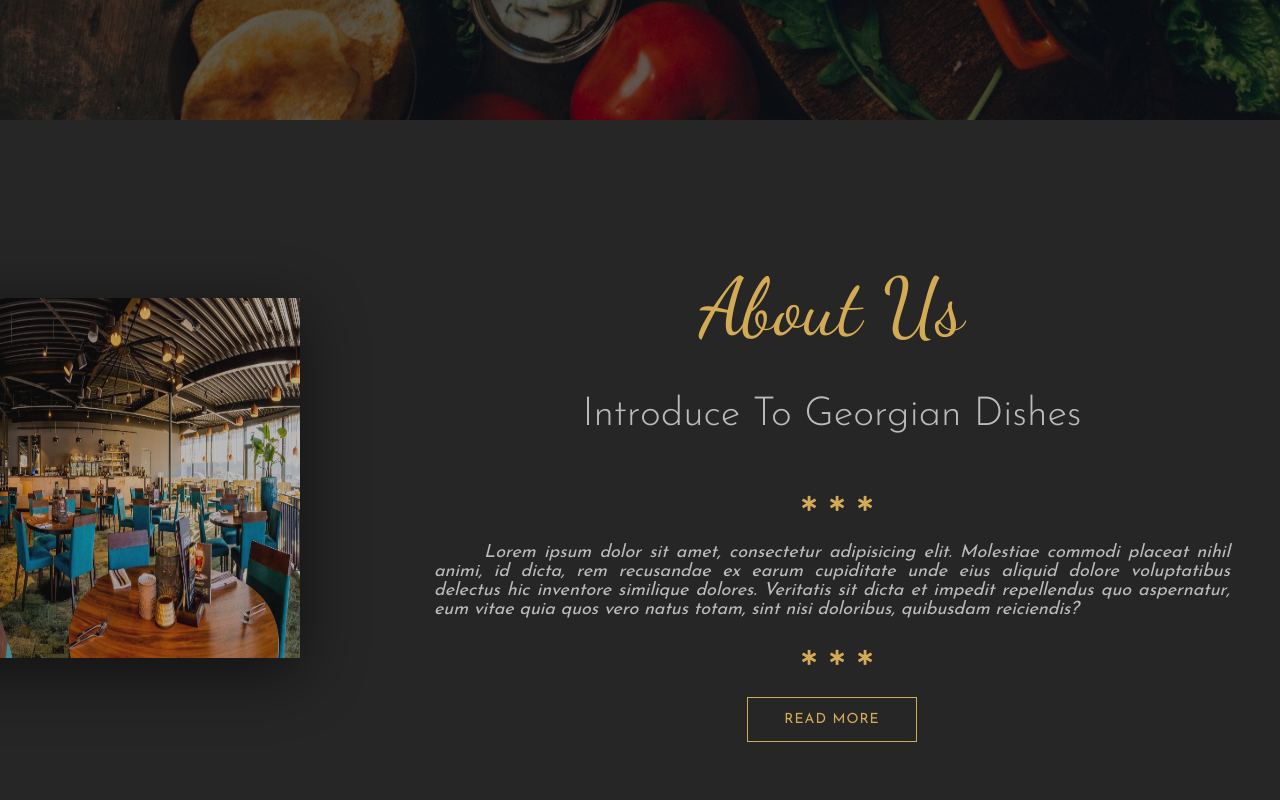
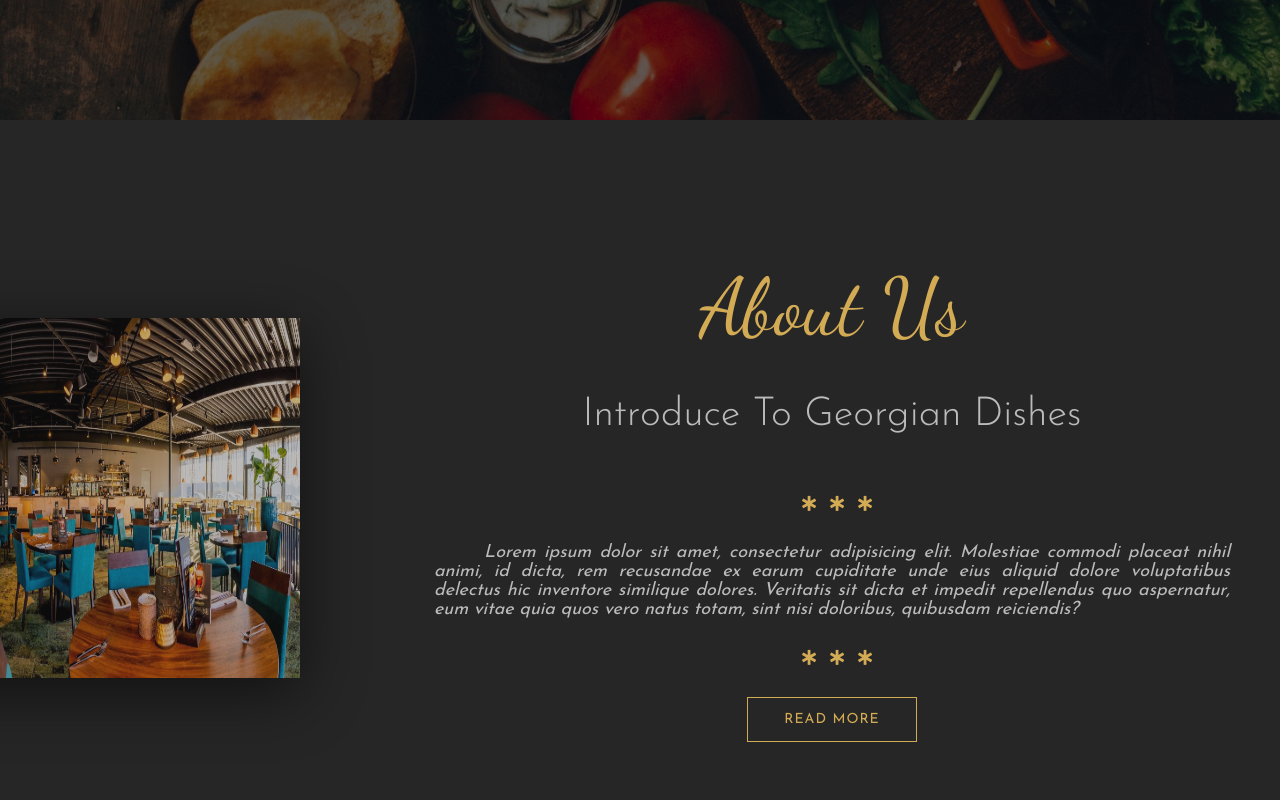
Before and after one commit to hanhngooo/Restaurant-Georgia, a website: page Project 1 - Starter Files/index.html in a window 1280 px wide. Shown: the part 680-1480 px from the top of the page. Drawn offline with nearby package versions, Linux system fonts and the light colour scheme.

Commit message:
fix margin of about us

```diff
--- a/Project 1 - Starter Files/scss/_layout.scss
+++ b/Project 1 - Starter Files/scss/_layout.scss
@@ -154,6 +154,8 @@
   height: 90vh;
   display: flex;
   align-items: center;
+  margin-top: 20px;
+  margin-bottom: 20px;
 
   @media (max-width: 900px) {
     height: 70vh;
@@ -186,7 +188,6 @@
     flex-direction: column;
     align-items: center;
     padding: 0 100px;
-    margin-top: 40px;
     box-sizing: border-box;
 
     @media (max-width: 1300px) {
```
Also changed, not shown: Project 1 - Starter Files/css/main.css.
